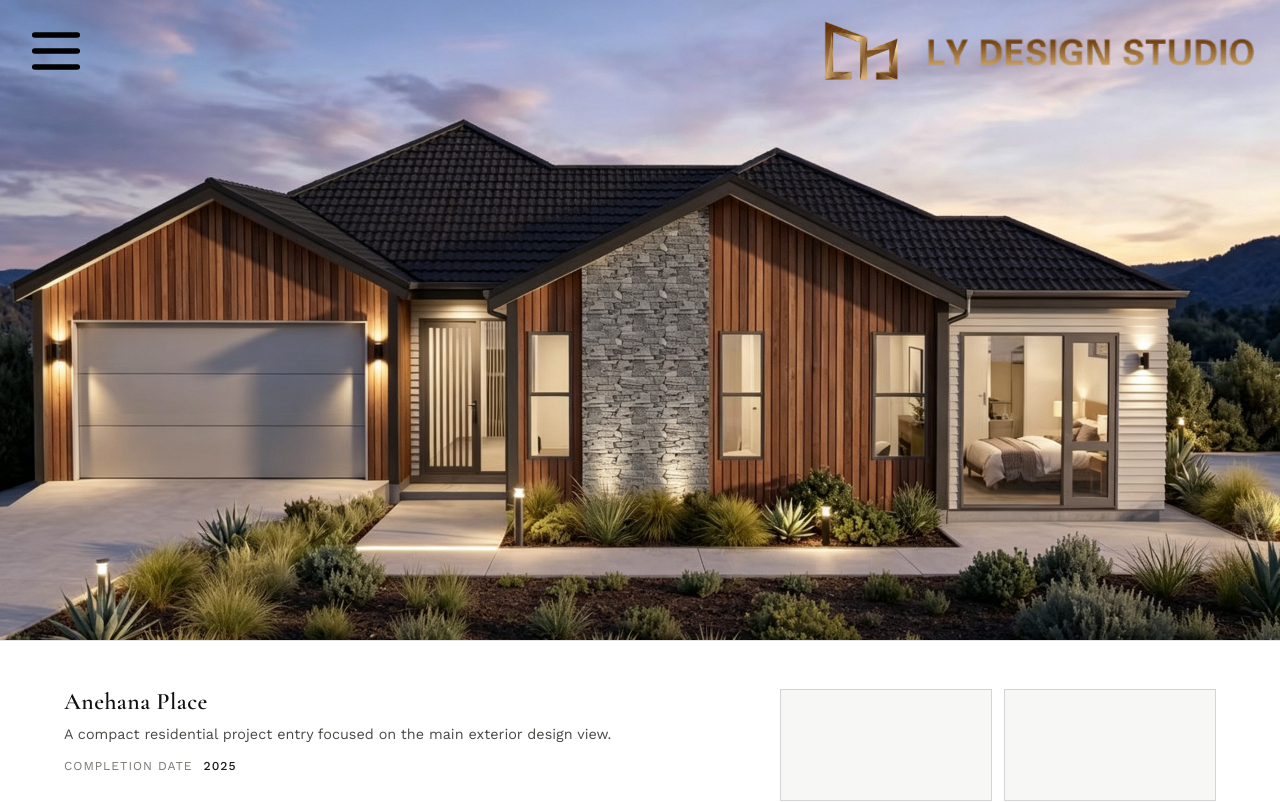
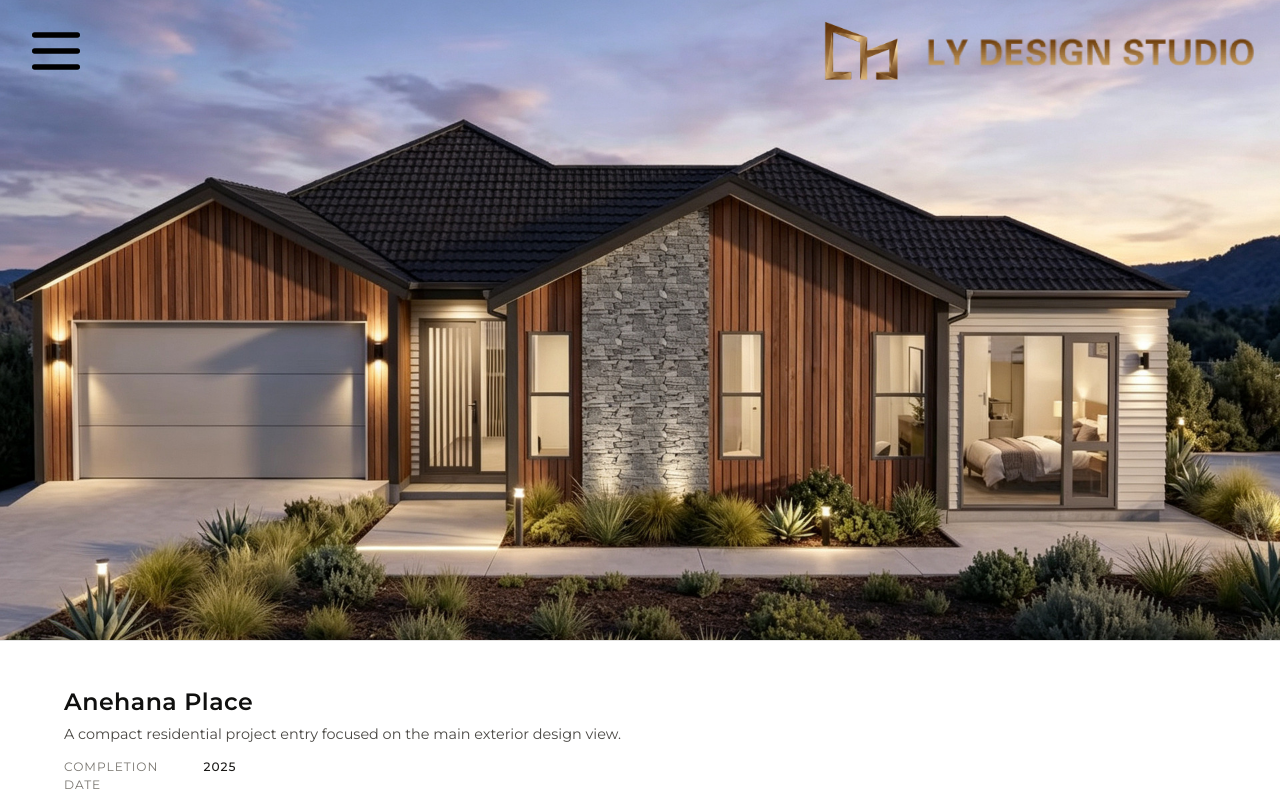
Before and after one commit to yizhan/lydesign, a Next.js app: page /project/anehana-place in a window 1280 px wide. Shown: the top 802 px of the page. Built offline with nearby package versions, Linux system fonts and the light colour scheme.

Commit message:
update font

```diff
--- a/src/app/about/about.module.css
+++ b/src/app/about/about.module.css
@@ -155,7 +155,7 @@
 }
 
 .memberName {
-  font-family: var(--font-display), "Times New Roman", serif;
+  font-family: var(--font-display), Arial, sans-serif;
   font-size: 1rem;
   font-weight: 600;
 }
--- a/src/app/globals.css
+++ b/src/app/globals.css
@@ -21,6 +21,9 @@
   --duration-slow: 760ms;
   --ease-standard: cubic-bezier(0.22, 0.61, 0.36, 1);
   --ease-cinematic: cubic-bezier(0.16, 1, 0.3, 1);
+  --font-display: "Montserrat";
+  --font-body: "Montserrat";
+  --font-logo: "Montserrat";
 }
 
 html,
@@ -32,7 +35,7 @@ body {
 body {
   color: var(--color-ink);
   background: var(--color-white);
-  font-family: var(--font-body), "Trebuchet MS", sans-serif;
+  font-family: var(--font-body), Arial, sans-serif;
   line-height: 1.45;
   -webkit-font-smoothing: antialiased;
   -moz-osx-font-smoothing: grayscale;
@@ -68,7 +71,7 @@ h3,
 h4,
 h5,
 h6 {
-  font-family: var(--font-display), "Times New Roman", serif;
+  font-family: var(--font-display), Arial, sans-serif;
   font-weight: 600;
   letter-spacing: 0.02em;
 }
--- a/src/app/layout.tsx
+++ b/src/app/layout.tsx
@@ -1,25 +1,6 @@
 import type { Metadata } from "next";
-import { Cinzel, Cormorant_Garamond, Work_Sans } from "next/font/google";
 import { SiteShell } from "@/components/site-shell";
 import "./globals.css";
-
-const cormorant = Cormorant_Garamond({
-  variable: "--font-display",
-  subsets: ["latin"],
-  weight: ["500", "600", "700"],
-});
-
-const workSans = Work_Sans({
-  variable: "--font-body",
-  subsets: ["latin"],
-  weight: ["400", "500", "600"],
-});
-
-const cinzel = Cinzel({
-  variable: "--font-logo",
-  subsets: ["latin"],
-  weight: ["700", "800", "900"],
-});
 
 export const metadata: Metadata = {
   title: {
@@ -37,7 +18,16 @@ export default function RootLayout({
 }>) {
   return (
     <html lang="en">
-      <body className={`${cormorant.variable} ${workSans.variable} ${cinzel.variable}`}>
+      <head>
+        <link rel="preconnect" href="https://fonts.googleapis.com" />
+        <link rel="preconnect" href="https://fonts.gstatic.com" crossOrigin="anonymous" />
+        {/* eslint-disable-next-line @next/next/no-page-custom-font -- Load Montserrat from Google at runtime instead of bundling it with next/font. */}
+        <link
+          href="https://fonts.googleapis.com/css2?family=Montserrat:wght@400;500;600;700;800;900&display=swap"
+          rel="stylesheet"
+        />
+      </head>
+      <body>
         <SiteShell>{children}</SiteShell>
       </body>
     </html>
--- a/src/app/project/[slug]/page.tsx
+++ b/src/app/project/[slug]/page.tsx
@@ -49,11 +49,17 @@ export default async function ProjectDetailPage({
     project.galleryBlocks ??
     project.gallery.map((imageSrc) => ({ layout: "single" as const, images: [imageSrc] }));
 
+  const projectSummary = project.excerpt.trim();
   const projectFacts = [
     { label: "Size", value: project.size },
     { label: "Completion Date", value: project.completionDate ?? project.year },
     { label: "Credits", value: project.credits },
-  ].filter((fact) => fact.value);
+  ].filter((fact): fact is { label: string; value: string } => Boolean(fact.value?.trim()));
+  const projectTags = project.tags?.filter((tag) => tag.trim()) ?? [];
+  const planImages = project.planImages?.filter((imageSrc) => imageSrc.trim()) ?? [];
+  const hasProjectMeta =
+    Boolean(projectSummary) || projectFacts.length > 0 || projectTags.length > 0;
+  const hasProjectIntro = hasProjectMeta || planImages.length > 0;
 
   return (
     <section className={`${styles.page} pageReveal`}>
@@ -69,10 +75,13 @@ export default async function ProjectDetailPage({
       </div>
 
       <div>
+        {hasProjectIntro ? (
           <header className={styles.projectIntro}>
+            {hasProjectMeta ? (
               <div className={styles.projectMeta}>
                 <h1>{project.title}</h1>
-            <p className={styles.summary}>{project.excerpt}</p>
+                {projectSummary ? <p className={styles.summary}>{projectSummary}</p> : null}
+                {projectFacts.length > 0 ? (
                   <ul className={styles.factList}>
                     {projectFacts.map((fact) => (
                       <li key={fact.label} className={styles.factItem}>
@@ -81,14 +90,16 @@ export default async function ProjectDetailPage({
                       </li>
                     ))}
                   </ul>
-            {project.tags && project.tags.length > 0 ? (
-              <p className={styles.tags}>{project.tags.join(" / ")}</p>
+                ) : null}
+                {projectTags.length > 0 ? (
+                  <p className={styles.tags}>{projectTags.join(" / ")}</p>
                 ) : null}
               </div>
+            ) : null}
 
-          {project.planImages && project.planImages.length > 0 ? (
+            {planImages.length > 0 ? (
               <div className={styles.planGrid}>
-              {project.planImages.slice(0, 2).map((planSrc, index) => (
+                {planImages.slice(0, 2).map((planSrc, index) => (
                   <div key={planSrc} className={styles.planItem}>
                     <Image
                       src={planSrc}
@@ -100,13 +111,9 @@ export default async function ProjectDetailPage({
                   </div>
                 ))}
               </div>
-          ) : (
-            <div className={styles.planGrid} aria-hidden="true">
-              <div className={styles.planPlaceholder} />
-              <div className={styles.planPlaceholder} />
-            </div>
-          )}
+            ) : null}
           </header>
+        ) : null}
 
         <div className={styles.galleryFlow}>
           {galleryBlocks.map((block, blockIndex) =>
--- a/src/app/project/[slug]/project-detail.module.css
+++ b/src/app/project/[slug]/project-detail.module.css
@@ -58,7 +58,7 @@
 
 .factItem strong {
   color: #1b1a18;
-  font-family: var(--font-body), "Trebuchet MS", sans-serif;
+  font-family: var(--font-body), Arial, sans-serif;
   font-weight: 500;
 }
 
@@ -159,7 +159,7 @@
 }
 
 .navLink strong {
-  font-family: var(--font-display), "Times New Roman", serif;
+  font-family: var(--font-display), Arial, sans-serif;
   font-size: clamp(1rem, 1.7vw, 1.36rem);
   color: #171614;
   font-weight: 600;
--- a/src/app/services/services.module.css
+++ b/src/app/services/services.module.css
@@ -58,7 +58,7 @@
 }
 
 .serviceTitle {
-  font-family: var(--font-display), "Times New Roman", serif;
+  font-family: var(--font-display), Arial, sans-serif;
   font-size: clamp(1.4rem, 2.2vw, 2rem);
   font-weight: 600;
   line-height: 1.1;
@@ -127,7 +127,7 @@
 }
 
 .stepTitle {
-  font-family: var(--font-display), "Times New Roman", serif;
+  font-family: var(--font-display), Arial, sans-serif;
   font-size: clamp(1.1rem, 1.5vw, 1.3rem);
   font-weight: 600;
 }
--- a/src/components/site-shell.module.css
+++ b/src/components/site-shell.module.css
@@ -37,7 +37,7 @@
 }
 
 .pageTitle {
-  font-family: var(--font-display), serif;
+  font-family: var(--font-display), Arial, sans-serif;
   font-size: clamp(0.95rem, 1.4vw, 1.15rem);
   letter-spacing: 0.12em;
   text-transform: uppercase;
@@ -128,7 +128,7 @@
 
 .menuLink {
   color: #f7f5ef;
-  font-family: var(--font-display), serif;
+  font-family: var(--font-display), Arial, sans-serif;
   font-size: clamp(1.8rem, 4.8vw, 3.4rem);
   letter-spacing: 0.06em;
   text-transform: uppercase;
@@ -174,7 +174,7 @@
   width: min(90vw, 980px);
   transform: translate(-50%, -50%);
   color: #f8f5ed;
-  font-family: "Copperplate Gothic Bold", Copperplate, var(--font-logo), serif;
+  font-family: var(--font-logo), Arial, sans-serif;
   font-size: clamp(1.65rem, 4.4vw, 4.25rem);
   font-weight: 800;
   line-height: 1.12;
```
Also changed, not shown: 1 other file (tests, documents, lock files or other folders). Lines whose indentation alone changed are shown as unchanged.
